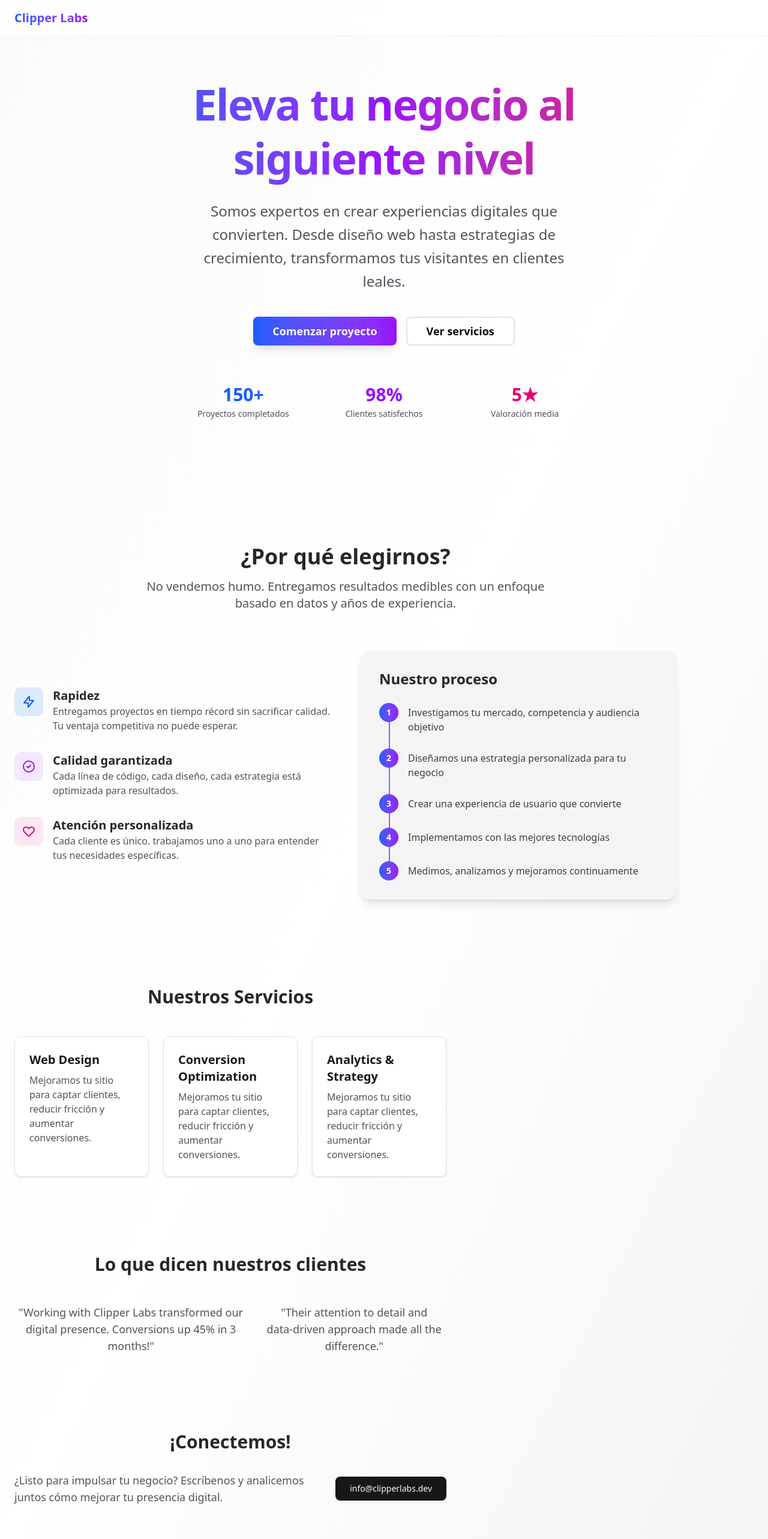
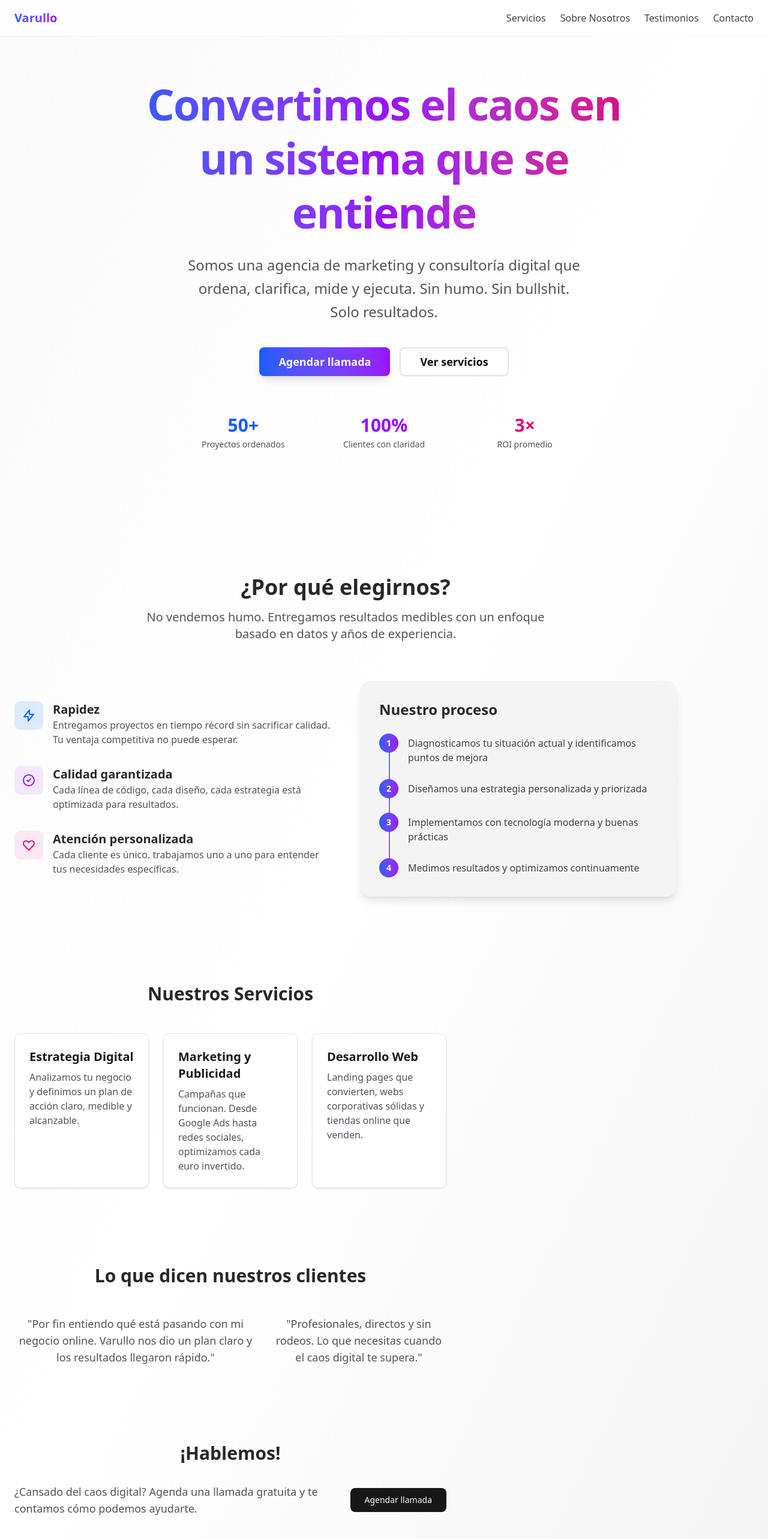
Before and after one commit to jesuscript96/test-clipper-autonomy, a Next.js app: page / in a window 1280 px wide. Shown: the top 2566 px of the page at 60% size. Built offline with nearby package versions, Linux system fonts and the light colour scheme.

Commit message:
feat(landing): alineación completa con marca Varullo

```diff
--- a/src/app/page.tsx
+++ b/src/app/page.tsx
@@ -9,9 +9,9 @@ export default function Home() {
       {/* Header */}
       <header className="absolute top-0 inset-x-0 px-6 py-4 flex flex-col sm:flex-row justify-between items-center backdrop-blur-sm bg-white/70 dark:bg-black/70 border-b border-zinc-200/50 dark:border-zinc-800/50">
         <Link href="#" className="text-xl font-bold bg-clip-text text-transparent bg-gradient-to-r from-blue-600 to-purple-600 dark:from-blue-400 dark:to-purple-400">
-          Clipper Labs
+          Varullo
         </Link>
-        <nav className="hidden sm:hidden sm:flex gap-6">
+        <nav className="flex gap-6">
           <Link href="#services" className="text-zinc-700 dark:text-zinc-300 hover:text-blue-600 dark:hover:text-blue-400 transition-colors font-medium">
             Servicios
           </Link>
@@ -31,15 +31,15 @@ export default function Home() {
       <main className="flex-1 flex flex-col items-center justify-between px-6 py-32">
         <div className="text-center w-full max-w-4xl animate-fade-in-up">
           <h1 className="text-5xl sm:text-6xl lg:text-7xl font-bold bg-clip-text text-transparent bg-gradient-to-r from-blue-600 via-purple-600 to-pink-600 dark:from-blue-400 dark:via-purple-400 dark:to-pink-400 mb-6 leading-tight tracking-tight">
-            Eleva tu negocio al siguiente nivel
+            Convertimos el caos en un sistema que se entiende
           </h1>
           <p className="text-xl sm:text-2xl text-zinc-600 dark:text-zinc-400 mb-10 max-w-2xl mx-auto leading-relaxed">
-            Somos expertos en crear experiencias digitales que convierten. Desde diseño web hasta estrategias de crecimiento, transformamos tus visitantes en clientes leales.
+            Somos una agencia de marketing y consultoría digital que ordena, clarifica, mide y ejecuta. Sin humo. Sin bullshit. Solo resultados.
           </p>
 
           <div className="flex flex-col sm:flex-row gap-4 justify-center items-center mt-10">
-            <Button href="#contact" size="lg" className="h-12 px-8 text-lg bg-gradient-to-r from-blue-600 to-purple-600 hover:from-blue-700 hover:to-purple-700 dark:from-blue-500 dark:to-purple-500 shadow-lg hover:shadow-xl transition-all duration-300 transform hover:scale-105">
-              <span className="font-semibold">Comenzar proyecto</span>
+            <Button href="https://calendly.com/dvallejo-varullo/ponemos-orden" target="_blank" rel="noopener noreferrer" size="lg" className="h-12 px-8 text-lg bg-gradient-to-r from-blue-600 to-purple-600 hover:from-blue-700 hover:to-purple-700 dark:from-blue-500 dark:to-purple-500 shadow-lg hover:shadow-xl transition-all duration-300 transform hover:scale-105">
+              <span className="font-semibold">Agendar llamada</span>
             </Button>
             <Button href="#services" variant="outline" size="lg" className="h-12 px-8 text-lg border-2 hover:bg-zinc-100 dark:hover:bg-zinc-800 transition-all duration-300">
               <span className="font-semibold">Ver servicios</span>
@@ -48,16 +48,16 @@ export default function Home() {
 
           <div className="mt-16 grid grid-cols-3 gap-8 max-w-2xl mx-auto text-center">
             <div>
-              <div className="text-3xl font-bold text-blue-600 dark:text-blue-400">150+</div>
-              <div className="text-sm text-zinc-600 dark:text-zinc-400 mt-1">Proyectos completados</div>
+              <div className="text-3xl font-bold text-blue-600 dark:text-blue-400">50+</div>
+              <div className="text-sm text-zinc-600 dark:text-zinc-400 mt-1">Proyectos ordenados</div>
             </div>
             <div>
-              <div className="text-3xl font-bold text-purple-600 dark:text-purple-400">98%</div>
-              <div className="text-sm text-zinc-600 dark:text-zinc-400 mt-1">Clientes satisfechos</div>
+              <div className="text-3xl font-bold text-purple-600 dark:text-purple-400">100%</div>
+              <div className="text-sm text-zinc-600 dark:text-zinc-400 mt-1">Clientes con claridad</div>
             </div>
             <div>
-              <div className="text-3xl font-bold text-pink-600 dark:text-pink-400">5★</div>
-              <div className="text-sm text-zinc-600 dark:text-zinc-400 mt-1">Valoración media</div>
+              <div className="text-3xl font-bold text-pink-600 dark:text-pink-400">3×</div>
+              <div className="text-sm text-zinc-600 dark:text-zinc-400 mt-1">ROI promedio</div>
             </div>
           </div>
         </div>
@@ -110,11 +110,10 @@ export default function Home() {
             <ol className="space-y-6 relative">
               <div className="absolute left-4 top-2 bottom-2 w-0.5 bg-gradient-to-b from-blue-500 to-purple-500"></div>
               {[
-                { step: 1, text: "Investigamos tu mercado, competencia y audiencia objetivo" },
-                { step: 2, text: "Diseñamos una estrategia personalizada para tu negocio" },
-                { step: 3, text: "Crear una experiencia de usuario que convierte" },
-                { step: 4, text: "Implementamos con las mejores tecnologías" },
-                { step: 5, text: "Medimos, analizamos y mejoramos continuamente" }
+                { step: 1, text: "Diagnosticamos tu situación actual y identificamos puntos de mejora" },
+                { step: 2, text: "Diseñamos una estrategia personalizada y priorizada" },
+                { step: 3, text: "Implementamos con tecnología moderna y buenas prácticas" },
+                { step: 4, text: "Medimos resultados y optimizamos continuamente" }
               ].map((item) => (
                 <li key={item.step} className="flex items-start gap-4 relative">
                   <div className="flex-shrink-0 w-8 h-8 bg-gradient-to-r from-blue-600 to-purple-600 rounded-full flex items-center justify-center text-white text-sm font-bold z-10">
@@ -132,11 +131,15 @@ export default function Home() {
       <section id="services" className="relative relative-x-auto px-6 py-16 w-full max-w-3xl">
         <h2 className="text-3xl font-bold text-center text-zinc-800 dark:text-zinc-200 mb-12">Nuestros Servicios</h2>
         <div className="grid grid-cols-1 sm:grid-cols-2 lg:grid-cols-3 gap-6">
-          {["Web Design", "Conversion Optimization", "Analytics & Strategy"].map((service) => (
-            <div key={service} className="border rounded-lg p-6 bg-white dark:bg-zinc-900 shadow-sm hover:shadow-md transition-shadow">
-              <h3 className="text-xl font-semibold text-zinc-900 dark:text-zinc-100">{service}</h3>
+          {[
+            { title: "Estrategia Digital", desc: "Analizamos tu negocio y definimos un plan de acción claro, medible y alcanzable." },
+            { title: "Marketing y Publicidad", desc: "Campañas que funcionan. Desde Google Ads hasta redes sociales, optimizamos cada euro invertido." },
+            { title: " Desarrollo Web", desc: "Landing pages que convierten, webs corporativas sólidas y tiendas online que venden." }
+          ].map((service) => (
+            <div key={service.title} className="border rounded-lg p-6 bg-white dark:bg-zinc-900 shadow-sm hover:shadow-md transition-shadow">
+              <h3 className="text-xl font-semibold text-zinc-900 dark:text-zinc-100">{service.title}</h3>
               <p className="text-zinc-600 dark:text-zinc-400 mt-2">
-                Mejoramos tu sitio para captar clientes, reducir fricción y aumentar conversiones.
+                {service.desc}
               </p>
             </div>
           ))}
@@ -148,10 +151,10 @@ export default function Home() {
         <h2 className="text-3xl font-bold text-center text-zinc-800 dark:text-zinc-200 mb-12">Lo que dicen nuestros clientes</h2>
         <div className="flex flex-col sm:flex-row gap-6 justify-center">
           <blockquote className="text-center max-w-md text-lg text-zinc-600 dark:text-zinc-400">
-            "Working with Clipper Labs transformed our digital presence. Conversions up 45% in 3 months!"
+            "Por fin entiendo qué está pasando con mi negocio online. Varullo nos dio un plan claro y los resultados llegaron rápido."
           </blockquote>
           <blockquote className="text-center max-w-md text-lg text-zinc-600 dark:text-zinc-400">
-            "Their attention to detail and data‑driven approach made all the difference."
+            "Profesionales, directos y sin rodeos. Lo que necesitas cuando el caos digital te supera."
           </blockquote>
         </div>
       </section>
@@ -159,23 +162,23 @@ export default function Home() {
       {/* Contact Section */}
       <section id="contact" className="relative relative-x-auto px-6 py-16 w-full max-w-3xl">
         <h2 className="text-3xl font-bold text-center text-zinc-800 dark:text-zinc-200 mb-8">
-          ¡Conectemos!
+          ¡Hablemos!
         </h2>
         <div className="flex flex-col sm:flex-row justify-between gap-8">
           <p className="text-lg text-zinc-600 dark:text-zinc-400 max-w-xl mx-auto">
-            ¿Listo para impulsar tu negocio? Escríbenos y analicemos juntos cómo mejorar tu presencia digital.
+            ¿Cansado del caos digital? Agenda una llamada gratuita y te contamos cómo podemos ayudarte.
           </p>
           <div className="self-center whitespace-nowrap">
-            <Button href="mailto:info@clipperlabs.dev" variant="default" size="lg" className="flex justify-center items-center gap-2">
-              <span className="font-medium">info@clipperlabs.dev</span>
+            <Button href="https://calendly.com/dvallejo-varullo/ponemos-orden" target="_blank" rel="noopener noreferrer" size="lg" className="flex justify-center items-center gap-2">
+              <span className="font-medium">Agendar llamada</span>
             </Button>
           </div>
         </div>
       </section>
 
       {/* Footer */}
-      <footer className="relative bottom-0 w-full bg-zinc-900 text-white py-6px text-sm text-center">
-        © {new Date().getFullYear()} Clipper Labs. All rights reserved.
+      <footer className="relative bottom-0 w-full bg-zinc-900 text-white py-8 text-sm text-center">
+        © {new Date().getFullYear()} Varullo. Todos los derechos reservados.
       </footer>
     </div>
   );
```
